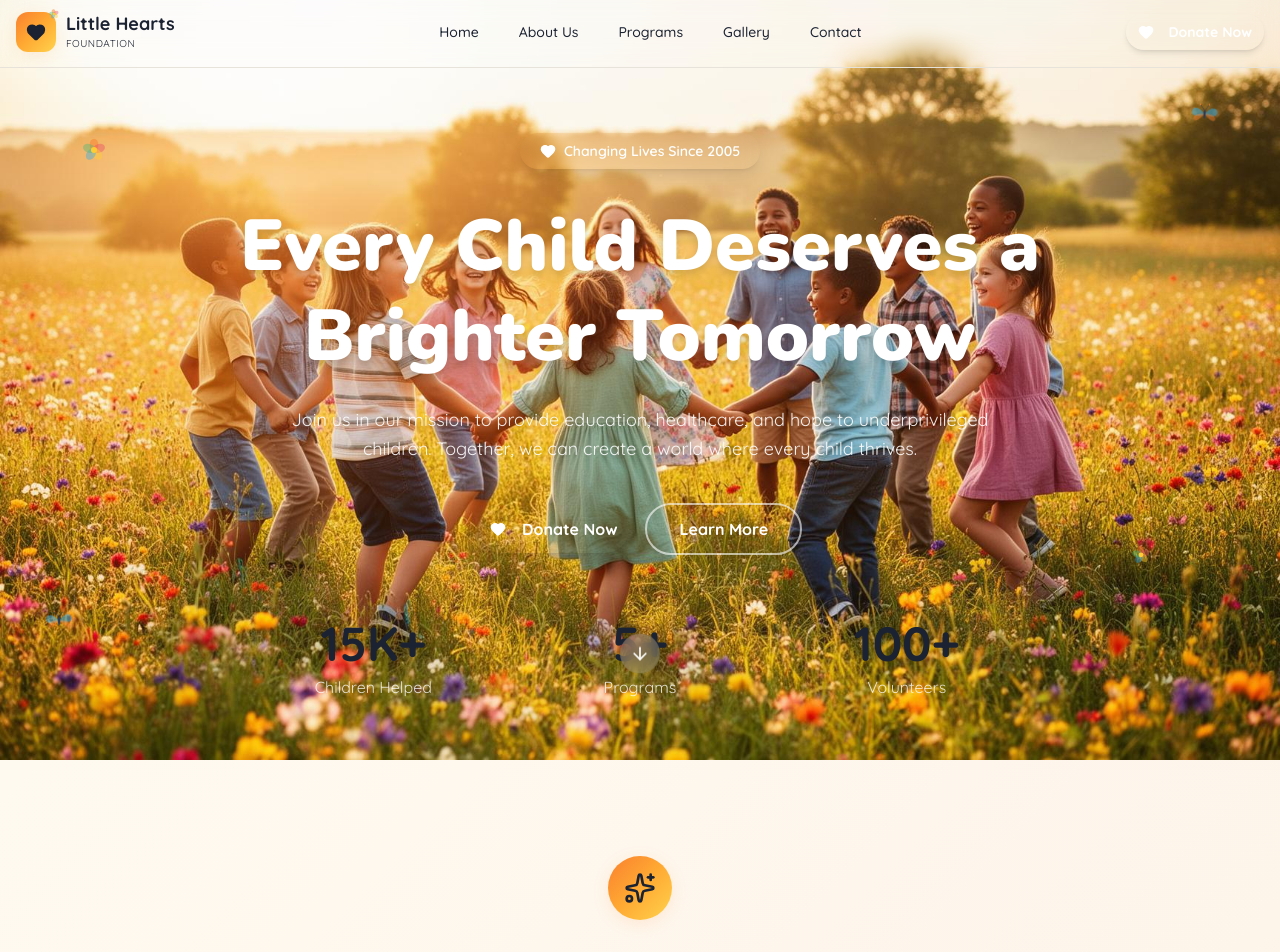
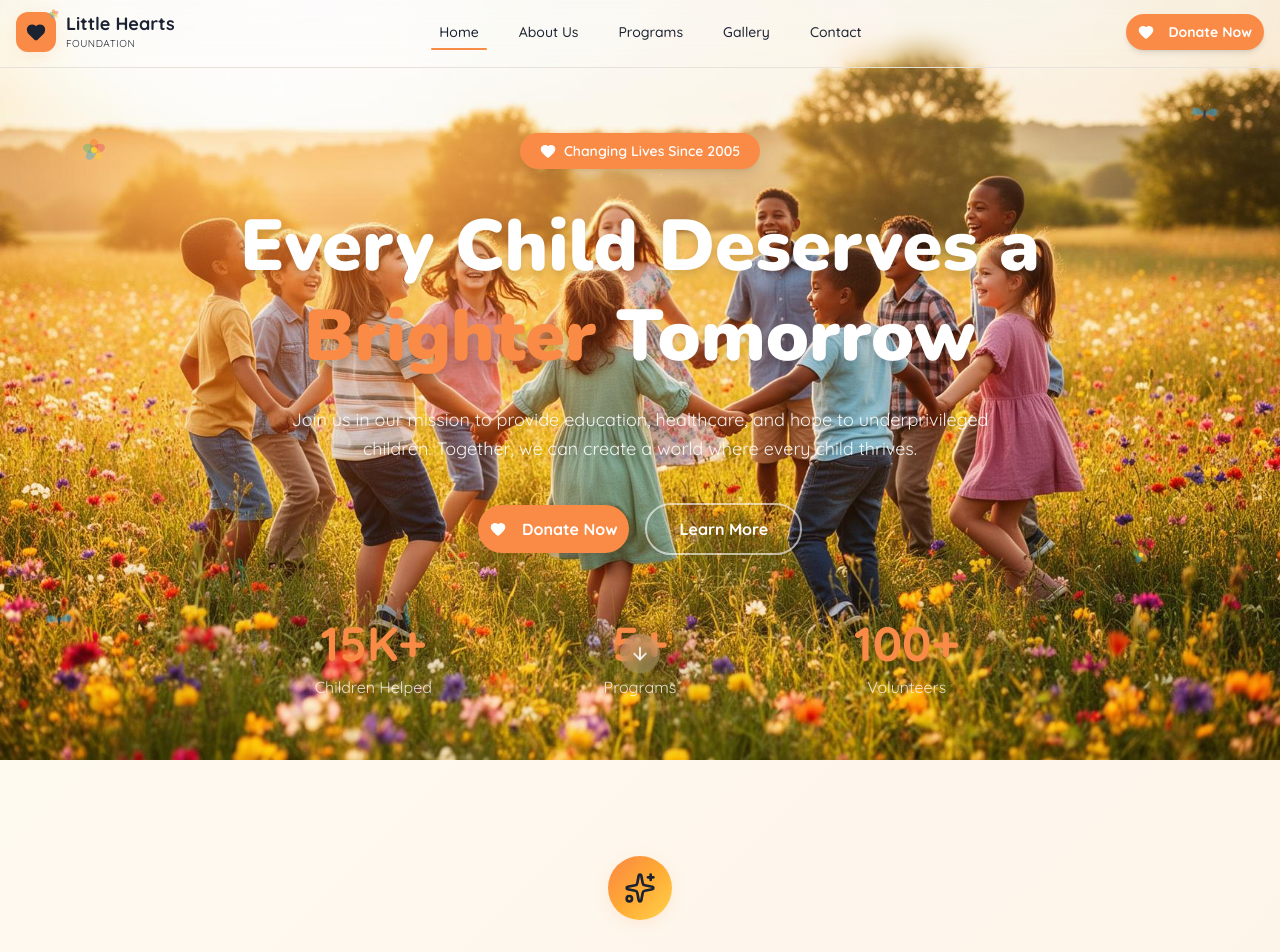
Before and after one commit to md-amir-gauhar/nanhi-muskan-seva-foundation, a Next.js app: page / in a window 1280 px wide. Shown: the part 40-992 px from the top of the page. Built offline with nearby package versions, Linux system fonts and the light colour scheme.

Commit message:
feat: update color scheme to use hex values for primary color consistency across Header and HeroSection components

```diff
--- a/app/globals.css
+++ b/app/globals.css
@@ -12,8 +12,8 @@
     --popover: 0 0% 100%;
     --popover-foreground: 220 30% 15%;
 
-    /* Warm coral/orange - hope, warmth, energy */
-    --primary: 24 95% 58%;
+    /* Primary color - #FA8B46 */
+    --primary: 21 96% 63%;
     --primary-foreground: 0 0% 100%;
 
     /* Sky blue - trust, peace, childhood */
@@ -36,26 +36,26 @@
 
     --border: 40 20% 88%;
     --input: 40 20% 88%;
-    --ring: 24 95% 58%;
+    --ring: 21 96% 63%;
 
     --radius: 1rem;
 
     /* Custom gradients */
-    --gradient-hero: linear-gradient(135deg, hsl(24 95% 58%) 0%, hsl(35 100% 60%) 50%, hsl(45 100% 65%) 100%);
+    --gradient-hero: linear-gradient(135deg, hsl(21 96% 63%) 0%, hsl(35 100% 60%) 50%, hsl(45 100% 65%) 100%);
     --gradient-sky: linear-gradient(180deg, hsl(200 85% 55%) 0%, hsl(200 80% 70%) 100%);
     --gradient-warm: linear-gradient(135deg, hsl(40 100% 97%) 0%, hsl(30 80% 95%) 100%);
-    --gradient-sunset: linear-gradient(135deg, hsl(24 95% 58%) 0%, hsl(350 80% 60%) 100%);
+    --gradient-sunset: linear-gradient(135deg, hsl(21 96% 63%) 0%, hsl(350 80% 60%) 100%);
     --gradient-nature: linear-gradient(135deg, hsl(145 45% 50%) 0%, hsl(165 50% 55%) 100%);
 
     /* Shadows */
-    --shadow-soft: 0 4px 20px -4px hsl(24 95% 58% / 0.2);
+    --shadow-soft: 0 4px 20px -4px hsl(21 96% 63% / 0.2);
     --shadow-card: 0 8px 30px -8px hsl(220 30% 15% / 0.1);
     --shadow-elevated: 0 20px 50px -15px hsl(220 30% 15% / 0.15);
 
     /* Sidebar */
     --sidebar-background: 0 0% 98%;
     --sidebar-foreground: 220 30% 15%;
-    --sidebar-primary: 24 95% 58%;
+    --sidebar-primary: 21 96% 63%;
     --sidebar-primary-foreground: 0 0% 100%;
     --sidebar-accent: 40 30% 95%;
     --sidebar-accent-foreground: 220 30% 15%;
@@ -73,7 +73,7 @@
     --popover: 220 25% 12%;
     --popover-foreground: 40 20% 95%;
 
-    --primary: 24 95% 58%;
+    --primary: 21 96% 63%;
     --primary-foreground: 0 0% 100%;
 
     --secondary: 200 85% 55%;
@@ -93,11 +93,11 @@
 
     --border: 220 20% 20%;
     --input: 220 20% 20%;
-    --ring: 24 95% 58%;
+    --ring: 21 96% 63%;
 
-    --sidebar-background: 220 25% 10%;
+    --sidebar-background: 220 30% 8%;
     --sidebar-foreground: 40 20% 95%;
-    --sidebar-primary: 24 95% 58%;
+    --sidebar-primary: 21 96% 63%;
     --sidebar-primary-foreground: 0 0% 100%;
     --sidebar-accent: 220 20% 18%;
     --sidebar-accent-foreground: 40 20% 95%;
--- a/components/Header.tsx
+++ b/components/Header.tsx
@@ -72,7 +72,7 @@ const Header = () => {
           <Link href="/" className="flex items-center gap-2.5 group">
             <motion.div
               style={{ scale: logoScale }}
-              className="relative w-10 h-10 rounded-xl gradient-hero flex items-center justify-center shadow-soft group-hover:shadow-elevated transition-shadow duration-300"
+              className="relative w-10 h-10 rounded-xl bg-[#FA8B46] flex items-center justify-center shadow-soft group-hover:shadow-elevated transition-shadow duration-300"
             >
               <Heart
                 className="w-5 h-5 text-primary-foreground"
@@ -106,11 +106,11 @@ const Header = () => {
               <Link
                 key={link.name}
                 href={link.path}
-                className="relative px-2 py-2 font-body font-medium text-sm text-muted-foreground hover:text-primary transition-colors duration-300 group"
+                className="relative px-2 py-2 font-body font-medium text-sm text-muted-foreground hover:text-[#FA8B46] transition-colors duration-300 group"
               >
                 {link.name}
                 <motion.span
-                  className="absolute bottom-0 left-0 right-0 h-0.5 bg-primary rounded-full"
+                  className="absolute bottom-0 left-0 right-0 h-0.5 bg-[#FA8B46] rounded-full"
                   initial={false}
                   animate={{ scaleX: isActive(link.path) ? 1 : 0 }}
                   whileHover={{ scaleX: 1 }}
@@ -128,7 +128,7 @@ const Header = () => {
                 whileHover={{ scale: 1.05 }}
                 whileTap={{ scale: 0.97 }}
               >
-                <Button className="bg-primary hover:bg-primary/90 text-white px-6 py-2.5 rounded-full font-display font-bold text-sm shadow-md hover:shadow-lg transition-all duration-300">
+                <Button className="bg-[#FA8B46] hover:bg-[#FA8B46]/90 text-white px-6 py-2.5 rounded-full font-display font-bold text-sm shadow-md hover:shadow-lg transition-all duration-300">
                   <Heart className="w-3.5 h-3.5 mr-1.5" fill="currentColor" />
                   Donate Now
                 </Button>
--- a/components/HeroSection.tsx
+++ b/components/HeroSection.tsx
@@ -61,7 +61,7 @@ const HeroSection = () => {
             initial={{ opacity: 0, scale: 0.8 }}
             animate={{ opacity: 1, scale: 1 }}
             transition={{ duration: 0.5 }}
-            className="inline-flex items-center gap-2 bg-primary/90 backdrop-blur-sm rounded-full px-5 py-2 mb-8 shadow-lg"
+            className="inline-flex items-center gap-2 bg-[#FA8B46] backdrop-blur-sm rounded-full px-5 py-2 mb-8 shadow-lg"
           >
             <Heart className="w-4 h-4 text-white" fill="currentColor" />
             <span className="text-white font-body text-sm font-semibold">
@@ -72,7 +72,7 @@ const HeroSection = () => {
           {/* Main Heading */}
           <h1 className="font-display font-black text-4xl md:text-6xl lg:text-7xl text-white mb-6 leading-tight drop-shadow-lg">
             Every Child Deserves a{" "}
-            <span className="text-primary drop-shadow-xl">Brighter</span>{" "}
+            <span className="text-[#FA8B46] drop-shadow-xl">Brighter</span>{" "}
             Tomorrow
           </h1>
 
@@ -91,7 +91,7 @@ const HeroSection = () => {
             className="flex flex-col sm:flex-row gap-4 justify-center items-center mb-16"
           >
             <a href="/donate-us">
-              <Button className="bg-primary hover:bg-primary/90 text-white px-8 py-6 rounded-full font-display font-bold text-base shadow-lg hover:shadow-xl transition-all duration-200 ease-out hover:scale-105 active:scale-95">
+              <Button className="bg-[#FA8B46] hover:bg-[#FA8B46]/90 text-white px-8 py-6 rounded-full font-display font-bold text-base shadow-lg hover:shadow-xl transition-all duration-200 ease-out hover:scale-105 active:scale-95">
                 <Heart className="w-5 h-5 mr-2" fill="currentColor" />
                 Donate Now
               </Button>
@@ -119,7 +119,7 @@ const HeroSection = () => {
               { number: "100+", label: "Volunteers" },
             ].map((stat, index) => (
               <div key={index} className="text-center">
-                <div className="font-display font-black text-4xl md:text-5xl text-primary drop-shadow-lg">
+                <div className="font-display font-black text-4xl md:text-5xl text-[#FA8B46] drop-shadow-lg">
                   {stat.number}
                 </div>
                 <div className="font-body text-sm md:text-base text-white/80 mt-2">
```
